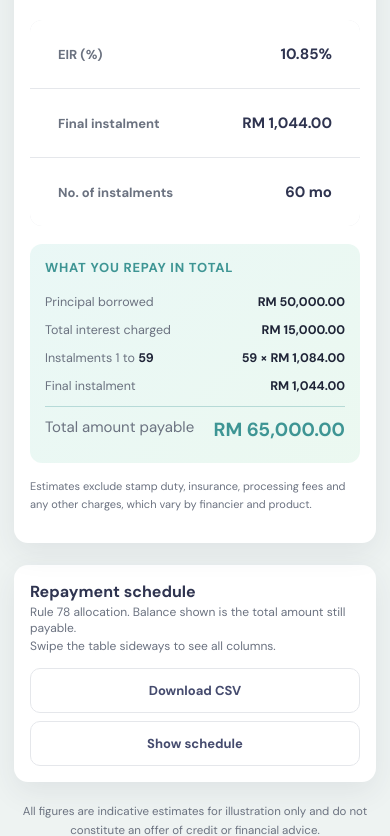
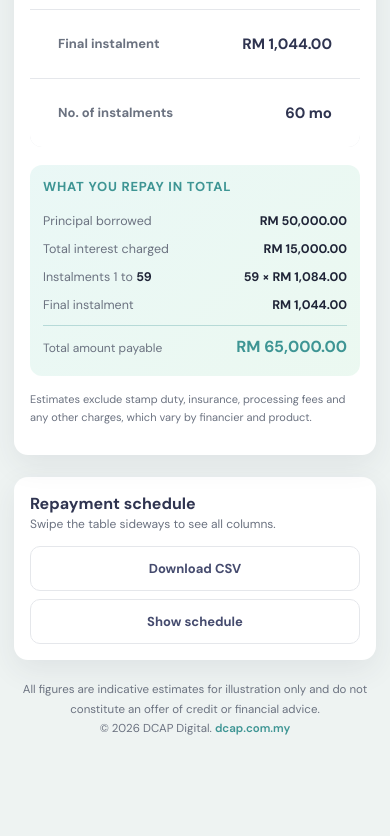
Before and after one commit to dcap-pilot/personal-financing-calculator, a plain HTML site: page index.html in a window 390 px wide. Shown: the part 1434-2270 px from the top of the page. After the commit the page ends 2213 px from the top, so only its background shows below. Drawn offline with Linux system fonts and the light colour scheme.

Commit message:
Add files via upload

```diff
--- a/index.html
+++ b/index.html
@@ -125,8 +125,9 @@ canvas{flex:0 0 auto;width:168px;height:168px;display:block}
 
 .settle{margin-top:22px;background:linear-gradient(135deg,rgba(105,202,191,.14),rgba(116,208,153,.14));border-radius:12px;padding:18px}
 .settle h3{margin:0 0 12px;font-size:13px;font-weight:700;color:var(--teal-dark);text-transform:uppercase;letter-spacing:.06em}
-.settle .line{display:flex;justify-content:space-between;gap:12px;font-size:13px;padding:6px 0;color:var(--muted)}
-.settle .line span:last-child{font-weight:700;color:var(--ink)}
+.settle .line{display:flex;justify-content:space-between;align-items:baseline;gap:10px;font-size:13px;padding:6px 0;color:var(--muted)}
+.settle .line span:first-child{min-width:0}
+.settle .line span:last-child{font-weight:700;color:var(--ink);white-space:nowrap;flex-shrink:0}
 .settle .line.total{border-top:1px solid rgba(62,149,148,.3);margin-top:6px;padding-top:10px;font-size:15px}
 .settle .line.total span:last-child{color:var(--teal-dark);font-size:19px}
 
@@ -211,6 +212,8 @@ footer.legal a{color:var(--teal-dark);font-weight:600;text-decoration:none}
 
   .settle{padding:15px;margin-top:18px}
   .settle .line{font-size:12.5px}
+  .settle .line.total{font-size:13px}
+  .settle .line.total span:last-child{font-size:17px}
 
   .actions{flex-direction:column;gap:9px}
   .btn{width:100%;min-width:0;padding:15px}
@@ -236,6 +239,12 @@ footer.legal a{color:var(--teal-dark);font-weight:600;text-decoration:none}
   .control input{padding:11px 10px}
   table{font-size:11px}
   thead th,tbody td,tfoot td{padding:8px 10px}
+
+  /* Keep the total on one line even at 320px with six-figure amounts. */
+  .settle{padding:13px}
+  .settle .line{gap:8px}
+  .settle .line.total{font-size:12px}
+  .settle .line.total span:last-child{font-size:16px}
 }
 
 /* Single-page summary: drop the interactive chrome and tighten every gap. */
@@ -363,8 +372,6 @@ footer.legal a{color:var(--teal-dark);font-weight:600;text-decoration:none}
         <button class="btn btn-primary" id="calcBtn">Calculate</button>
         <button class="btn btn-ghost" id="printBtn">Print summary</button>
       </div>
-
-      <p class="note"><strong>Flat rate</strong> charges interest on the full financing amount for the whole tenure, so the true cost of borrowing (shown as EIR in the results) is close to double the advertised rate.</p>
     </div>
 
     <!-- RESULTS -->
@@ -408,7 +415,6 @@ footer.legal a{color:var(--teal-dark);font-weight:600;text-decoration:none}
       <div class="head">
         <div>
           <h2>Repayment schedule</h2>
-          <p>Rule 78 allocation. Balance shown is the total amount still payable.</p>
           <p class="swipe-hint">Swipe the table sideways to see all columns.</p>
         </div>
         <div class="head-actions">
```
